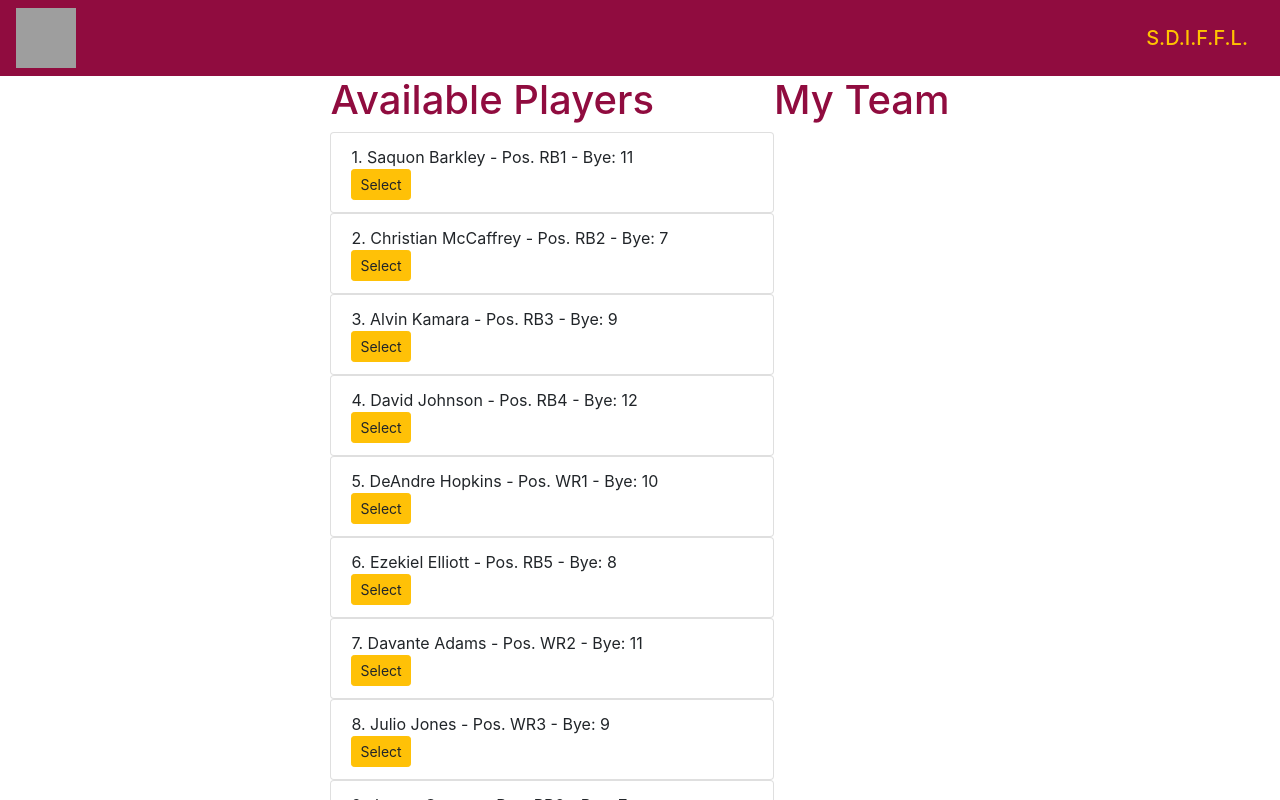
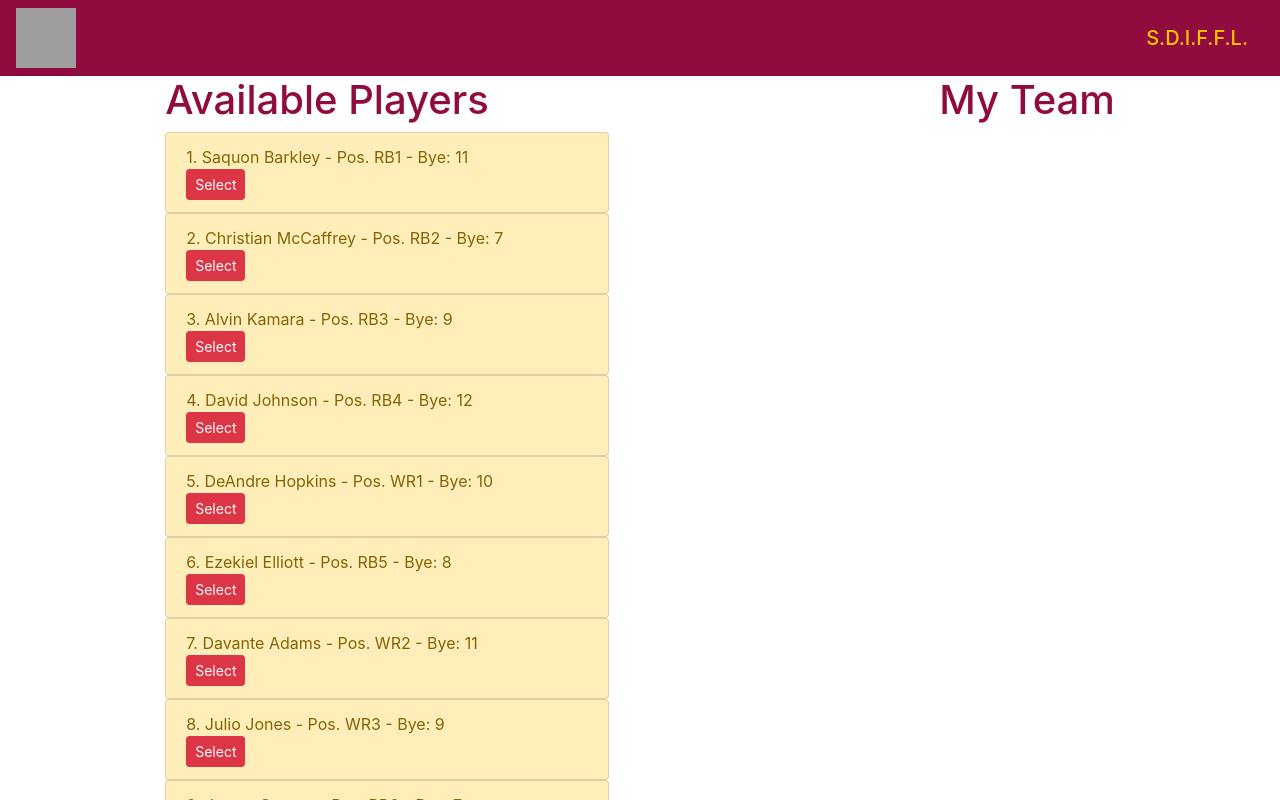
Before and after one commit to natebuch/draft_app, a React (Create React App) app: page / in a window 1280 px wide. Shown: the top 800 px of the page. Built offline with nearby package versions, Linux system fonts and the light colour scheme; grey boxes are pictures that could not be loaded.

Commit message:
Modify style

```diff
--- a/src/App.js
+++ b/src/App.js
@@ -16,9 +16,9 @@
     return players.map(({player_name, overall_rank, positional_rank, bye_week}, index) => {
       return (
         <div key={ overall_rank }>
-          <li class="list-group-item">
+          <li class="list-group-item list-group-item-warning">
             { overall_rank }. { player_name } - Pos. { positional_rank } - Bye: { bye_week }
-            <button class="btn btn-warning btn-sm d-flex justify-content-right" onClick={ () => this.selectPlayer(index) }>Select</button>
+            <button class="btn btn-danger btn-sm d-flex justify-content-right" onClick={ () => this.selectPlayer(index) }>Select</button>
           </li>
        </div>
       )
@@ -43,7 +43,7 @@
     return players.map(({player_name, overall_rank, positional_rank, bye_week}, index) => {
       return (
         <div key={ overall_rank }>
-          <li class="list-group-item">
+          <li class="list-group-item list-group-item-danger">
             { overall_rank }. { player_name } - Pos. { positional_rank } - Bye: { bye_week }
             <button class="btn btn-warning btn-sm d-flex justify-content-right" onClick={ () => this.unselectPlayer(index) }>Un-Select</button>
           </li>
@@ -74,7 +74,7 @@
             <span id="logo" className="navbar-brand mb-0 h1" style={{color: "#FFC300"}}>S.D.I.F.F.L.</span>
           </nav>
         </div>
-        <div class="d-flex justify-content-center">
+        <div class="d-flex justify-content-around">
           <section>
             <h1 style={{color: "#900C3F"}}>Available Players</h1>
             <ul class="list-group">
```
